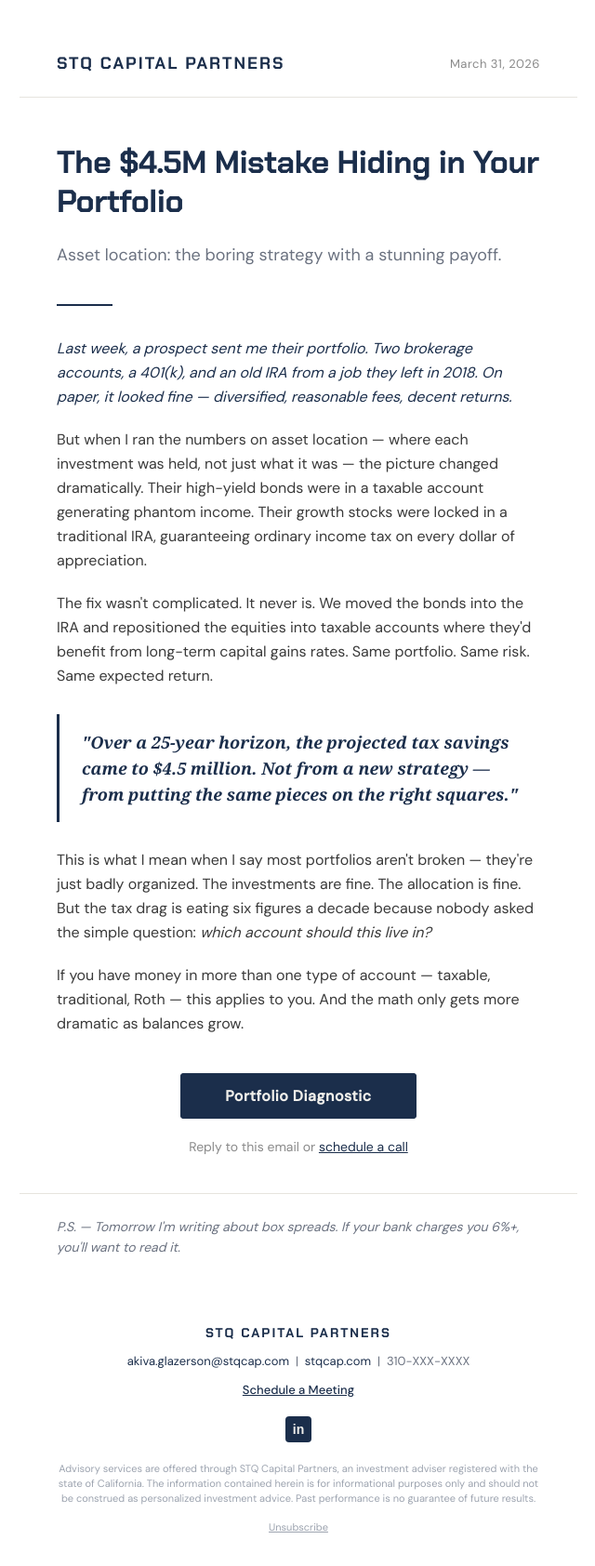
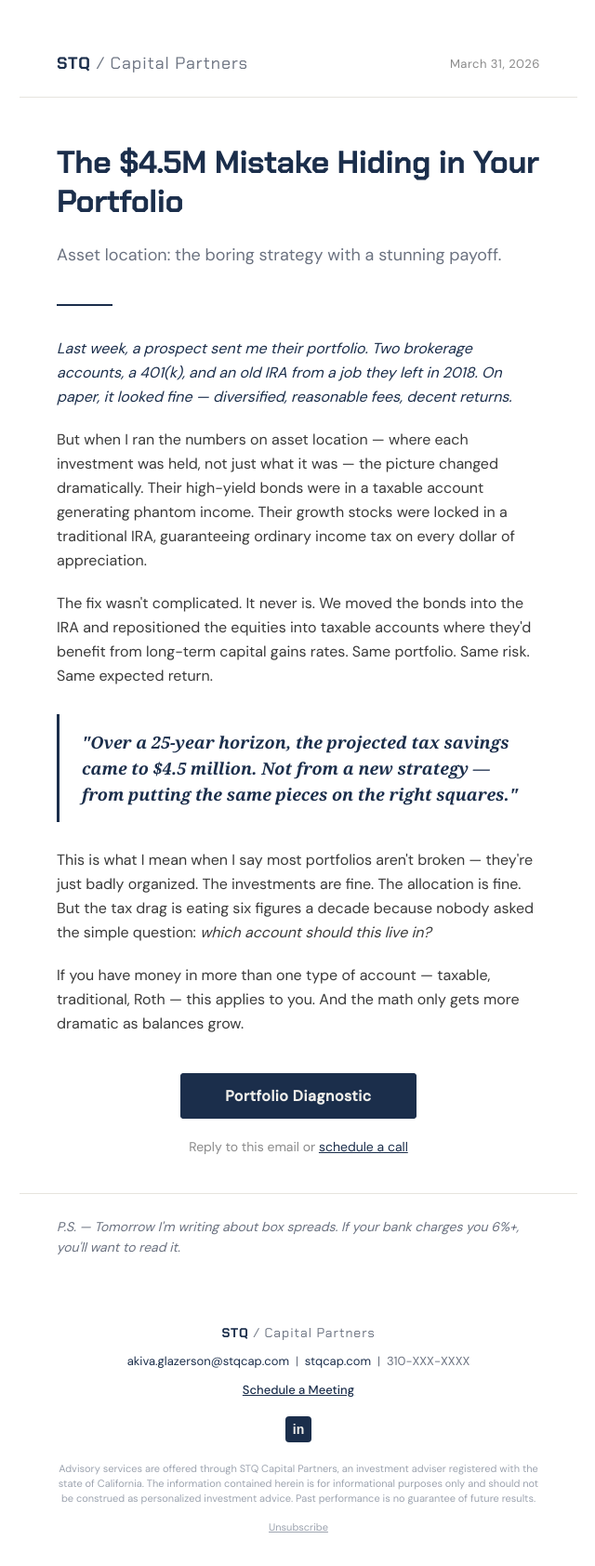
Before and after one commit to openclawt175/stq-site-preview, a plain HTML site: page newsletter.html in a window 1280 px wide. Shown: the whole page at 93% size, without its empty margins (319-959 px from the left). Drawn offline with Linux system fonts and the light colour scheme.

Commit message:
Logo matches site: STQ bold / Capital Partners light

```diff
--- a/newsletter.html
+++ b/newsletter.html
@@ -67,7 +67,7 @@
                 <tr>
                   <td align="left" valign="middle">
                     <!-- Logo text — styled to match site -->
-                    <span style="font-family: 'Chakra Petch', Arial, Helvetica, sans-serif; font-size: 18px; font-weight: 700; color: #1B2E4B; -webkit-text-fill-color: currentcolor; letter-spacing: 2px; text-transform: uppercase; text-decoration: none;">STQ CAPITAL PARTNERS</span>
+                    <span style="font-family: 'Chakra Petch', Arial, Helvetica, sans-serif; font-size: 18px; font-weight: 700; color: #1B2E4B; -webkit-text-fill-color: currentcolor; letter-spacing: 1px; text-decoration: none;">STQ <span style="font-weight: 400; color: #6B7280;">/ Capital Partners</span></span>
                   </td>
                   <td align="right" valign="middle">
                     <!-- Date -->
@@ -204,7 +204,7 @@
                 <!-- Company name -->
                 <tr>
                   <td align="center" style="padding-bottom: 12px;">
-                    <span style="font-family: 'Chakra Petch', Arial, Helvetica, sans-serif; font-size: 14px; font-weight: 700; color: #1B2E4B; -webkit-text-fill-color: currentcolor; letter-spacing: 2px; text-transform: uppercase;">STQ CAPITAL PARTNERS</span>
+                    <span style="font-family: 'Chakra Petch', Arial, Helvetica, sans-serif; font-size: 14px; font-weight: 700; color: #1B2E4B; -webkit-text-fill-color: currentcolor; letter-spacing: 1px;">STQ <span style="font-weight: 400; color: #6B7280;">/ Capital Partners</span></span>
                   </td>
                 </tr>
                 <!-- Contact -->
```
